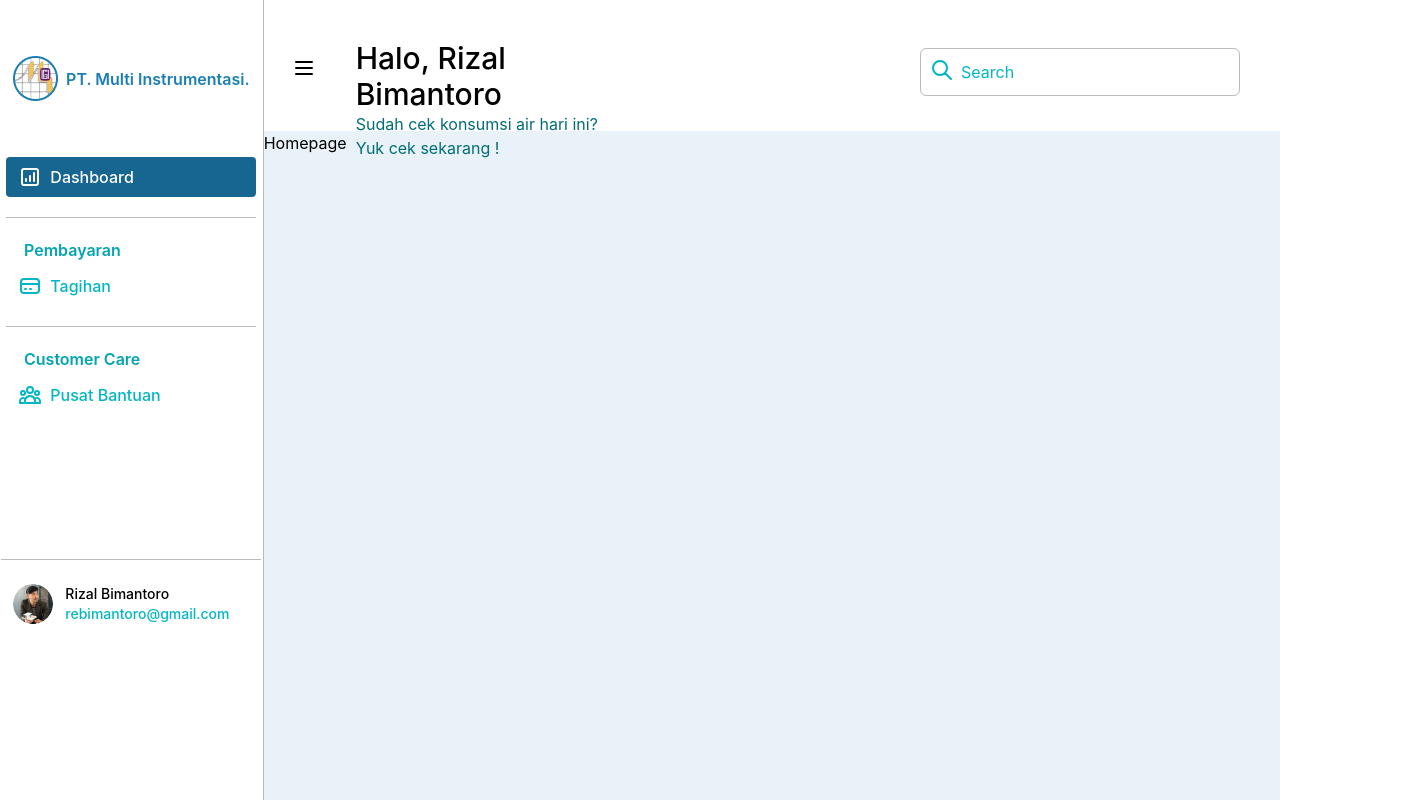
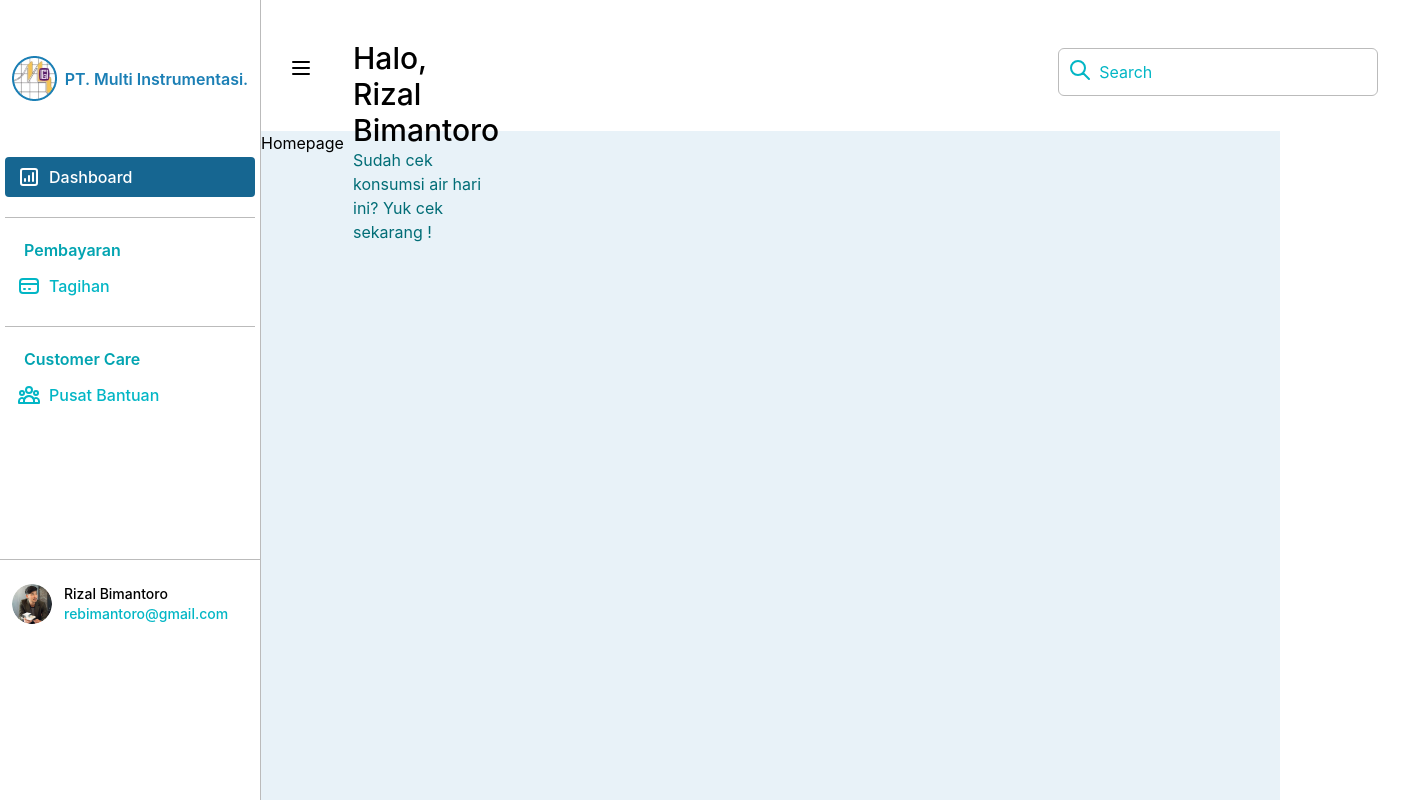
Before and after one commit to Smart-Dashboard-ESD/Website_Smart_Dashboard, a React (Create React App) app: page / in a window 1280 px wide. Shown: the whole page, 1418 px wide, since content can reach past the window. Built offline with nearby package versions, Linux system fonts and the light colour scheme.

Commit message:
feat/Fixing gap

```diff
--- a/src/components/Header.js
+++ b/src/components/Header.js
@@ -13,10 +13,11 @@ export default function Header() {
           Sudah cek konsumsi air hari ini? Yuk cek sekarang !
         </p>
       </div>
+      <div className="hidden lg:px-32 lg:block"></div>
       <div>
         <HiOutlineSearch className="absolute w-6 h-6 ml-[313px] mt-[58px] text-Info-Normal" />
         <input
-          className="h-12 border rounded-md w-80 mt-12 ml-[303px] pr-10 text-Primary-Normal border-Neutral-LightActive pl-10 mr-10 placeholder:text-Info-Normal"
+          className="h-12 border rounded-md w-80 mt-12 ml-[303px] pr-10 border-Neutral-LightActive pl-10 mr-10 placeholder:text-Info-Normal"
           placeholder="Search"
         ></input>
       </div>
```
